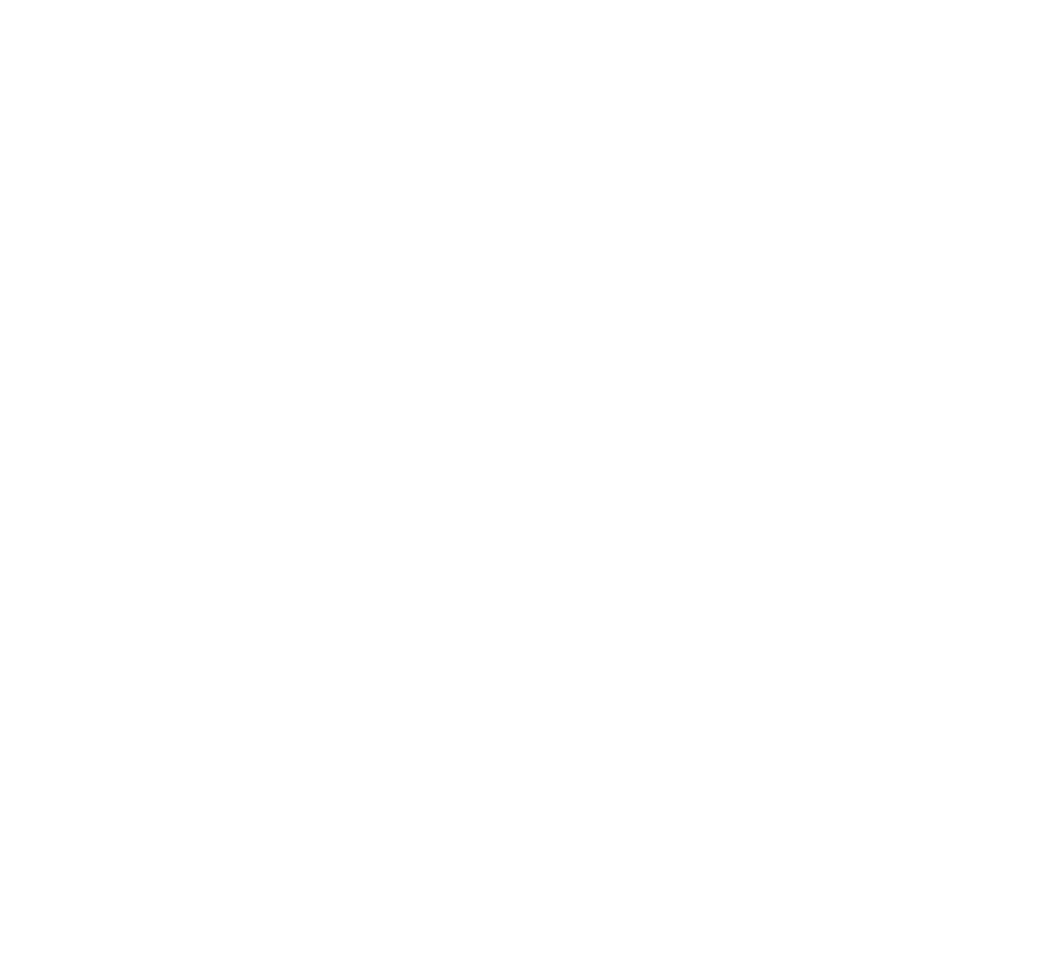
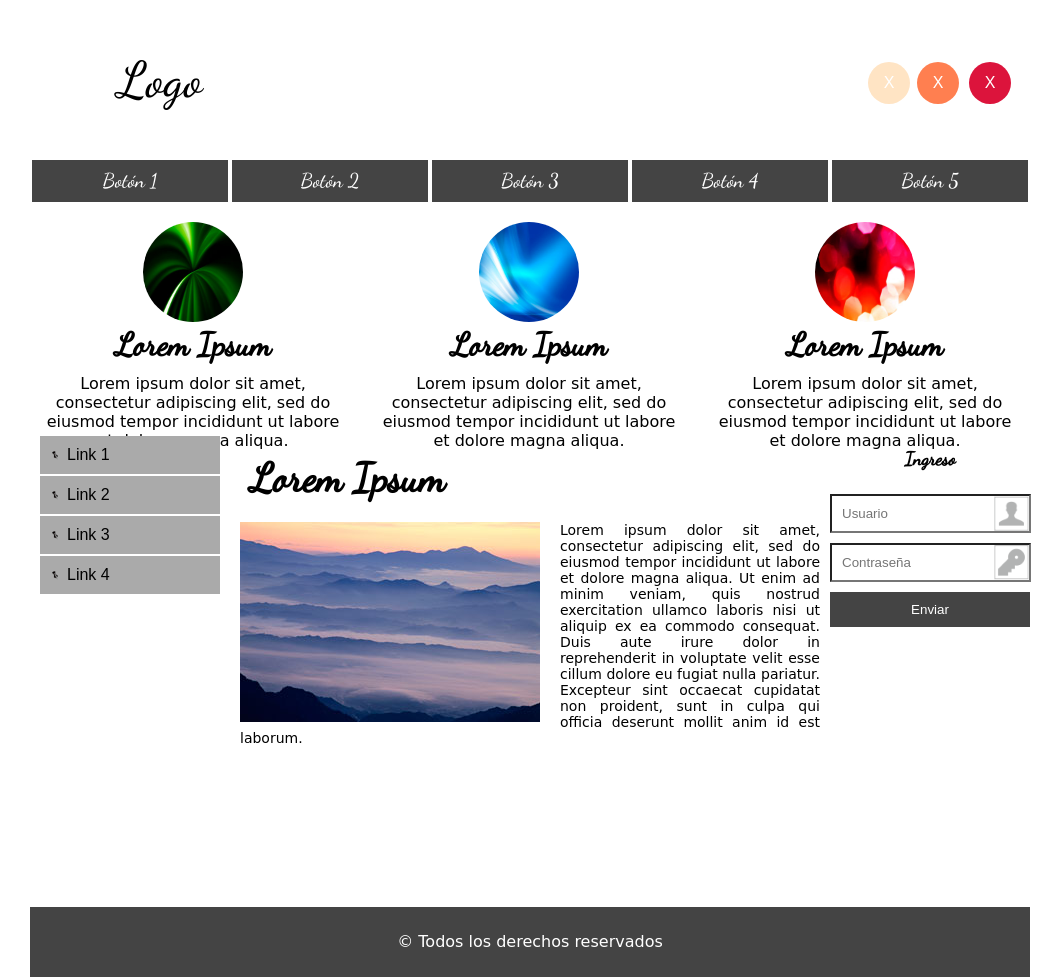
Before and after one commit to IreCortes/curso-html-css, a plain HTML site: page index.html in a window 1280 px wide. Shown: the whole page, without its empty margins (110-1172 px from the left). Before the commit the page ends 800 px from the top, so only its background shows below. Drawn offline with Linux system fonts and the light colour scheme; a web font is replaced by a local one.

Commit message:
curso css

```diff
--- a/index.html
+++ b/index.html
@@ -1,12 +1,93 @@
 <!DOCTYPE html>
 <html>
   <head>
-      <meta charset="utf-8">
-      <meta name="author" content="Tutoriales a tu alcance">
-      <meta name="description" content="Descripción del sitio">
-      <meta name="keywords" content="">
-      <title>TUTORIAL HTML</title>
-      <link rel="icon" href="">
+    <meta charset="utf-8" />
+    <meta name="author" content="Tutoriales a tu alcance" />
+    <meta name="description" content="Descripción del sitio" />
+    <meta name="keywords" content="" />
+    <title>TUTORIAL HTML</title>
+    <link rel="stylesheet" href="./medios/css/styles.css" />
+    <link rel="icon" href="" />
   </head>
-  <body></body>
+  <body>
+    <header>
+      <div id="logo">Logo</div>
+      <div id="icono1" class="redes">X</div>
+      <div id="icono2" class="redes">X</div>
+      <div id="icono3" class="redes">X</div>
+    </header>
+
+    <nav>
+      <ul>
+        <li class="botones">Botón 1</li>
+        <li class="botones">Botón 2</li>
+        <li class="botones">Botón 3</li>
+        <li class="botones">Botón 4</li>
+        <li class="botones">Botón 5</li>
+      </ul>
+    </nav>
+
+    <div id="top">
+      <ul>
+        <li>
+          <img src="./medios/img/img01.jpg" width="100" />
+          <h1>Lorem Ipsum</h1>
+          <p>
+            Lorem ipsum dolor sit amet, consectetur adipiscing elit, sed do
+            eiusmod tempor incididunt ut labore et dolore magna aliqua.
+          </p>
+        </li>
+        <li>
+          <img src="./medios/img/img02.jpg" width="100" />
+          <h1>Lorem Ipsum</h1>
+          <p>
+            Lorem ipsum dolor sit amet, consectetur adipiscing elit, sed do
+            eiusmod tempor incididunt ut labore et dolore magna aliqua.
+          </p>
+        </li>
+        <li>
+          <img src="./medios/img/img03.jpg" width="100" />
+          <h1>Lorem Ipsum</h1>
+          <p>
+            Lorem ipsum dolor sit amet, consectetur adipiscing elit, sed do
+            eiusmod tempor incididunt ut labore et dolore magna aliqua.
+          </p>
+        </li>
+      </ul>
+    </div>
+
+    <section>
+      <aside id="izq">
+        <ul>
+          <li>Link 1</li>
+          <li>Link 2</li>
+          <li>Link 3</li>
+          <li>Link 4</li>
+        </ul>
+      </aside>
+      <article>
+        <h1>Lorem Ipsum</h1>
+        <p>
+          <img src="./medios/img/foto.jpg" width="300" />
+          Lorem ipsum dolor sit amet, consectetur adipiscing elit, sed do
+          eiusmod tempor incididunt ut labore et dolore magna aliqua. Ut enim ad
+          minim veniam, quis nostrud exercitation ullamco laboris nisi ut
+          aliquip ex ea commodo consequat. Duis aute irure dolor in
+          reprehenderit in voluptate velit esse cillum dolore eu fugiat nulla
+          pariatur. Excepteur sint occaecat cupidatat non proident, sunt in
+          culpa qui officia deserunt mollit anim id est laborum.
+        </p>
+      </article>
+      <aside id="der">
+        <h1>Ingreso</h1>
+        <form>
+          <input type="text" placeholder="Usuario" />
+          <input type="password" placeholder="Contraseña" />
+          <input type="submit" value="Enviar" />
+        </form>
+      </aside>
+    </section>
+
+    <footer>&copy; Todos los derechos reservados</footer>
+  </body>
 </html>
--- /dev/null
+++ b/medios/css/styles.css
@@ -0,0 +1,213 @@
+@import url("https://fonts.googleapis.com/css2?family=Dancing+Script:wght@500&family=Hubballi&display=swap");
+
+* {
+  margin: 0;
+  padding: 0;
+  list-style: none;
+  font-family: sans-serif;
+}
+
+header {
+  position: relative;
+  margin: 20px auto;
+  width: 1000px;
+  height: 120px;
+}
+
+#logo {
+  position: absolute;
+  top: 30px;
+  left: 30px;
+  width: 200px;
+  height: 60px;
+  font-family: "Dancing Script", cursive;
+  font-size: 50px;
+  text-align: center;
+  line-height: 60px;
+}
+
+.redes {
+  position: absolute;
+  width: 42px;
+  height: 42px;
+  background: #ccc;
+  border-radius: 100%;
+  text-align: center;
+  line-height: 42px;
+  color: white;
+}
+
+#icono1 {
+  top: 42px;
+  right: 120px;
+  background-color: bisque;
+}
+
+#icono2 {
+  top: 42px;
+  right: 71px;
+  background-color: coral;
+}
+
+#icono3 {
+  top: 42px;
+  right: 19px;
+  background-color: crimson;
+}
+
+nav {
+  position: relative;
+  margin: auto;
+  width: 1000px;
+  height: 42px;
+}
+
+.botones {
+  float: left;
+  width: 196px;
+  height: 42px;
+  margin: 0px 2px;
+  background: #444;
+  font-family: "Dancing Script", cursive;
+  font-size: 20px;
+  color: white;
+  text-align: center;
+  line-height: 42px;
+}
+
+#top {
+  position: relative;
+  margin: 20px auto;
+  width: 1000px;
+  height: 192px;
+  text-align: center;
+}
+
+#top ul {
+  width: 1010px;
+  height: 192px;
+}
+
+#top ul li {
+  float: left;
+  width: 326px;
+  height: 192px;
+  margin-right: 10px;
+}
+#top ul li img {
+  border-radius: 100%;
+  height: 100px;
+}
+
+#top ul li h1 {
+  font-family: "Dancing Script", cursive;
+}
+
+#top ul li p {
+  font-family: "Hubballi", cursive;
+  margin: 10px;
+}
+
+section {
+  position: relative;
+  margin: 20px auto;
+  width: 1000px;
+  height: 453px;
+}
+
+aside#izq {
+  position: absolute;
+  top: 0;
+  left: 0;
+  width: 200px;
+  height: 453px;
+}
+
+aside#izq ul li {
+  background-color: #aaa;
+  padding: 10px;
+  margin: 2px 10px;
+  list-style-position: inside;
+  list-style-image: url("../img/lista.png");
+}
+
+aside#der {
+  position: absolute;
+  top: 0;
+  right: 0;
+  width: 200px;
+  height: 453px;
+}
+
+aside#der h1 {
+  width: 200px;
+  height: 50px;
+  line-height: 50px;
+  text-align: center;
+  font-family: "Dancing Script", cursive;
+  margin-bottom: 5px;
+}
+
+aside#der input {
+  padding: 10px;
+  margin: 5px 0px;
+}
+
+aside#der input[type="text"] {
+  background-image: url("../img/usuario.png");
+  background-repeat: no-repeat;
+  background-position: right;
+  background-size: contain;
+}
+
+aside#der input[type="password"] {
+  background-image: url("../img/password.png");
+  background-repeat: no-repeat;
+  background-position: right;
+  background-size: contain;
+}
+
+aside#der input[type="submit"] {
+  width: 200px;
+  background-color: #444;
+  border: 0;
+  color: white;
+}
+
+article {
+  position: absolute;
+  top: 0;
+  left: 200px;
+  width: 600px;
+  height: 453px;
+}
+
+article h1 {
+  font-size: 40px;
+  font-family: "Dancing Script", cursive;
+  margin: 20px;
+}
+
+article p {
+  margin: 10px;
+  font-size: 14px;
+  text-align: justify;
+  font-family: "Hubballi", cursive;
+}
+
+article p img {
+  float: left;
+  margin-right: 20px;
+}
+
+footer {
+  position: relative;
+  margin: 20px auto;
+  width: 1000px;
+  height: 70px;
+  background: #444;
+  text-align: center;
+  line-height: 70px;
+  font-family: "Hubballi", cursive;
+  color: white;
+}
```
Also changed, not shown: medios/img/foto.jpg (added), medios/img/img01.jpg (added), medios/img/img02.jpg (added), medios/img/img03.jpg (added), medios/img/lista.png (added), medios/img/password.png (added), medios/img/usuario.png (added).
